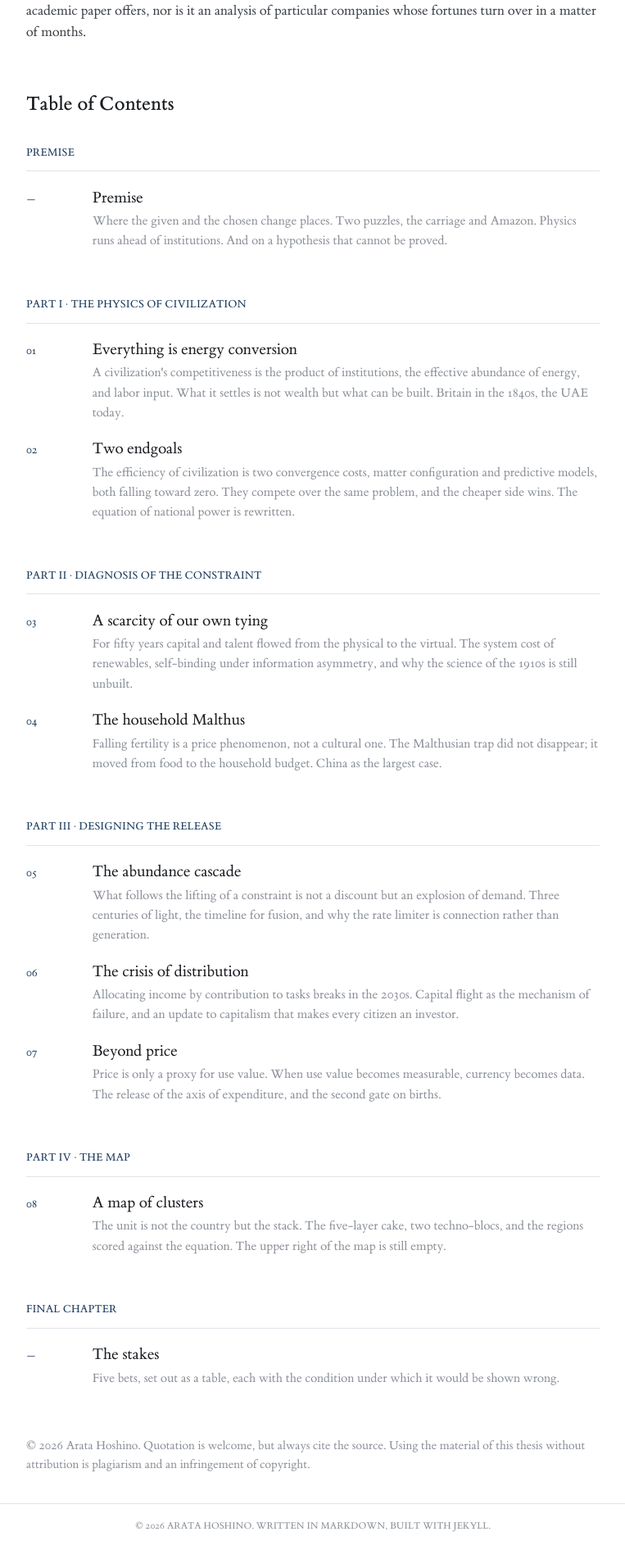
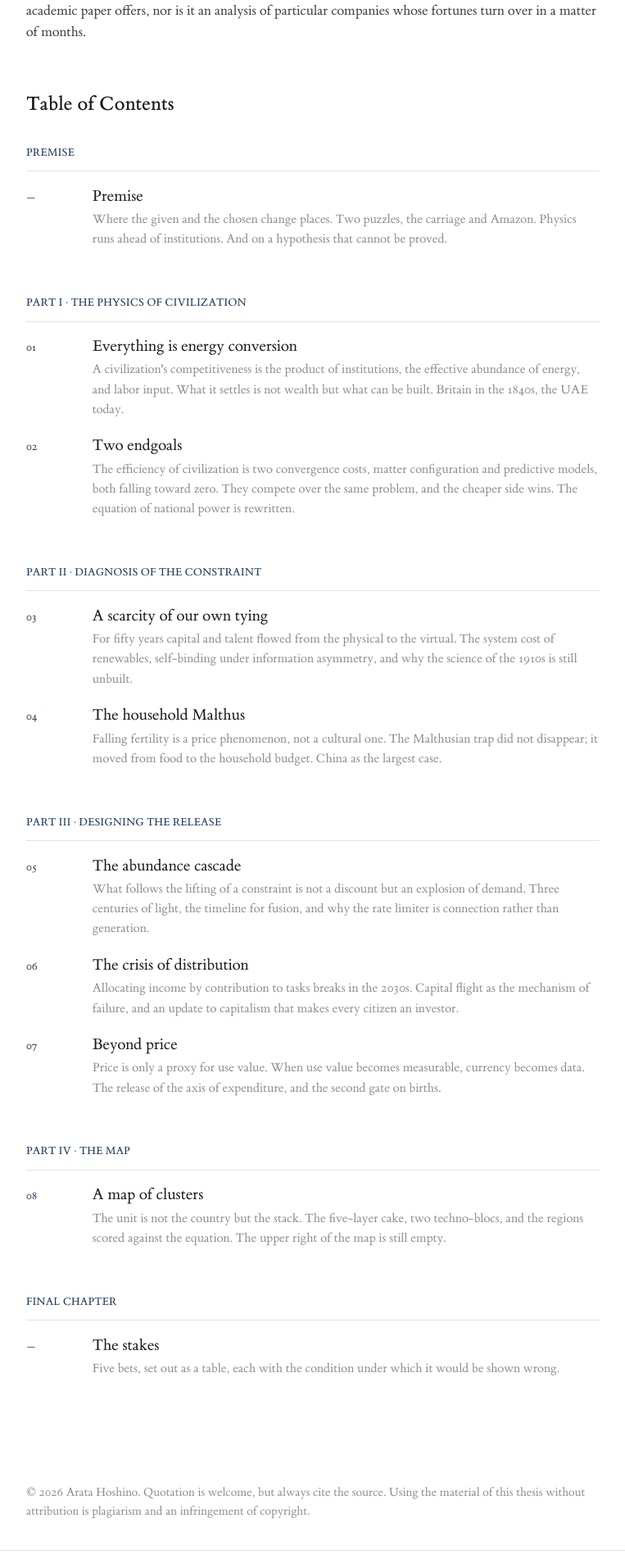
Before and after one commit to arata-hoshino/arata-hoshino.github.io, a Jekyll site: the page built from index.md, in a window 1280 px wide. Shown: the part 1804-3706 px from the top of the page at 82% size, without its empty margins (258-1021 px from the left). Built offline with Jekyll 4.4.1, drawn with Linux system fonts in a browser that asks for light colours.

Commit message:
Stand the notice well clear, and trim the rule under a label
The closing notice takes 128px off the last entry in place of 59.5, so it
reads as the end of the page rather than as another line of the contents.
The rule under a category label draws a tenth closer to the first title
below it, 19.39px to 17.44.

Co-Authored-By: Claude Opus 5 <noreply@anthropic.com>

```diff
--- a/assets/css/style.css
+++ b/assets/css/style.css
@@ -633,7 +633,7 @@ main {
   /* an h3, so it takes the navy uppercase label from .prose h3; the
      margins are set in rem, not in the em of that 0.8em label, and
      scoped so .prose h3 does not outrank them */
-  margin: 3.4rem 0 1.2125rem;
+  margin: 3.4rem 0 1.09rem;
   padding-bottom: 0.9em;
   border-bottom: 1px solid var(--rule);
 }
@@ -703,8 +703,8 @@ main {
 
 .endnote {
   /* the contents already closes on a rule, so this one sets none; the
-     notice stands off it by the measure the title page's breaks use */
-  margin: 3.72rem 0 0;
+     notice stands well clear of the last entry */
+  margin: clamp(4.5rem, 10vw, 8rem) 0 0;
   color: var(--muted);
   font-size: 0.88em;
 }
```
